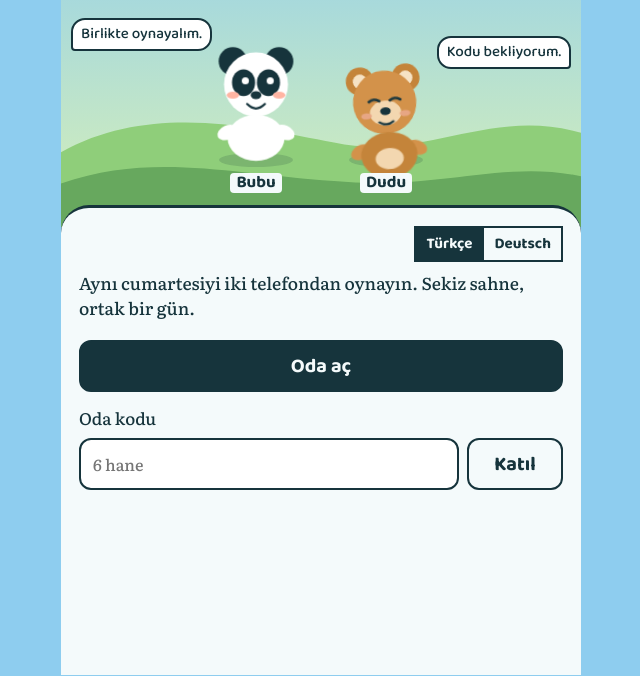
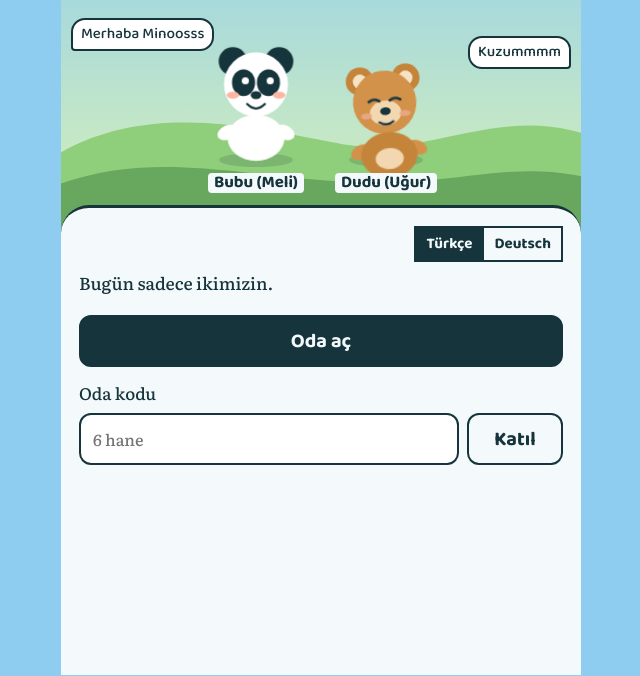
Before and after one commit to Mistsoull/bc5ab2f4-ff10-41f9-b2ef-ce4c27e3d3bc, a plain HTML site: page index.html in a window 1280 px wide. Shown: the part 125-801 px from the top of the page, without its empty margins (319-959 px from the left). Drawn offline with Linux system fonts and the light colour scheme.

Commit message:
Put Meli and Ugur on the opening screen with their greetings.
Co-authored-by: Cursor <cursoragent@cursor.com>

```diff
--- a/index.html
+++ b/index.html
@@ -693,7 +693,7 @@
             <ellipse cx="92" cy="112" rx="12" ry="8" fill="#fff" transform="rotate(24 92 112)"></ellipse>
             <ellipse cx="60" cy="118" rx="32" ry="26" fill="#fff"></ellipse>
           </svg>
-          <span>Bubu</span>
+          <span id="bearBubuName">Bubu</span>
         </button>
         <button type="button" class="bear dudu" id="bearDudu">
           <svg viewBox="0 0 120 150" aria-hidden="true">
@@ -714,7 +714,7 @@
             <ellipse cx="60" cy="118" rx="32" ry="26" fill="#c4843a"></ellipse>
             <ellipse cx="60" cy="122" rx="16" ry="12" fill="#f3d7b0"></ellipse>
           </svg>
-          <span>Dudu</span>
+          <span id="bearDuduName">Dudu</span>
         </button>
       </div>
       <p class="bubble bubu" id="bubbleBubu"></p>
@@ -749,7 +749,7 @@
       </div>
 
       <section id="panelLobby">
-        <p class="lead" id="leadText">Aynı cumartesiyi iki telefondan oynayın. Sekiz sahne, ortak bir gün.</p>
+        <p class="lead" id="leadText">Bugün sadece ikimizin.</p>
         <button type="button" class="go" id="hostBtn">Oda aç</button>
         <form id="joinForm">
           <label for="codeInput" id="codeLabel">Oda kodu</label>
@@ -1172,7 +1172,7 @@
       } catch (err) { /* storage kapalı */ }
 
       const UI = {
-        lead: { tr: "Aynı cumartesiyi iki telefondan oynayın. Sekiz sahne, ortak bir gün.", de: "Denselben Samstag auf zwei Handys spielen. Acht Szenen, ein gemeinsamer Tag." },
+        lead: { tr: "Bugün sadece ikimizin.", de: "Heute nur wir zwei." },
         "room-code": { tr: "Oda kodu", de: "Raumcode" },
         join: { tr: "Katıl", de: "Beitreten" },
         open: { tr: "Oda aç", de: "Raum öffnen" },
@@ -1218,8 +1218,8 @@
         "bad-code": { tr: "Oda kodu geçersiz.", de: "Raumcode ungültig." },
         network: { tr: "Sinyal sunucusuna ulaşılamadı. İnterneti kontrol edip yeniden dene.", de: "Der Signalserver ist nicht erreichbar. Internet prüfen und neu versuchen." },
         "connect-fail": { tr: "Bağlantı kurulamadı. Yeniden dene.", de: "Verbindung nicht zustande gekommen. Neu versuchen." },
-        "bubble-play": { tr: "Birlikte oynayalım.", de: "Lass uns spielen." },
-        "bubble-wait": { tr: "Kodu bekliyorum.", de: "Ich warte auf den Code." },
+        "bubble-play": { tr: "Merhaba Minoosss", de: "Merhaba Minoosss" },
+        "bubble-wait": { tr: "Kuzummmm", de: "Kuzummmm" },
         "bubble-me": { tr: "Beni seç.", de: "Nimm mich." },
         "bubble-or": { tr: "Ya da beni.", de: "Oder mich." },
         "mad-dudu": { tr: "Sana kızgınım.", de: "Ich bin sauer auf dich." },
@@ -1707,6 +1707,8 @@
         titleblock: document.getElementById("titleblock"),
         bearBubu: document.getElementById("bearBubu"),
         bearDudu: document.getElementById("bearDudu"),
+        bearBubuName: document.getElementById("bearBubuName"),
+        bearDuduName: document.getElementById("bearDuduName"),
         hud: document.getElementById("hud"),
         hudWho: document.getElementById("hudWho"),
         hudRoom: document.getElementById("hudRoom"),
@@ -2261,10 +2263,13 @@
         const duduPick = state.picks.dudu || (myRole === "dudu" ? localChoice : null);
         els.bearBubu.dataset.pose = phase === "role" && myRole === "bubu" ? "jump" : poseName(phase === "scene" || phase === "outcome" ? bubuPick : "", phase);
         els.bearDudu.dataset.pose = phase === "role" && myRole === "dudu" ? "jump" : poseName(phase === "scene" || phase === "outcome" ? duduPick : "", phase);
-        if (phase === "lobby" || phase === "hosting" || phase === "joining" || phase === "opening") {
+        const intro = phase === "lobby" || phase === "hosting" || phase === "joining" || phase === "opening";
+        if (intro) {
           els.bearBubu.dataset.pose = "jump";
           els.bearDudu.dataset.pose = "sleep";
         }
+        els.bearBubuName.textContent = intro ? "Bubu (Meli)" : "Bubu";
+        els.bearDuduName.textContent = intro ? "Dudu (Uğur)" : "Dudu";
         if (phase === "ending" && state.endingId === "kaos") {
           els.bearBubu.dataset.pose = "shy";
           els.bearDudu.dataset.pose = "storm";
```
